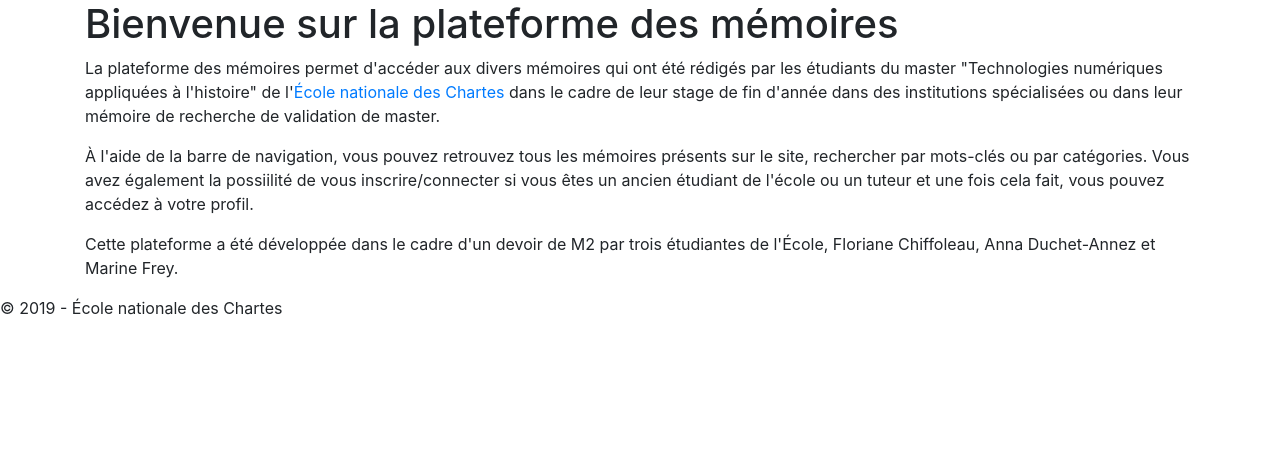
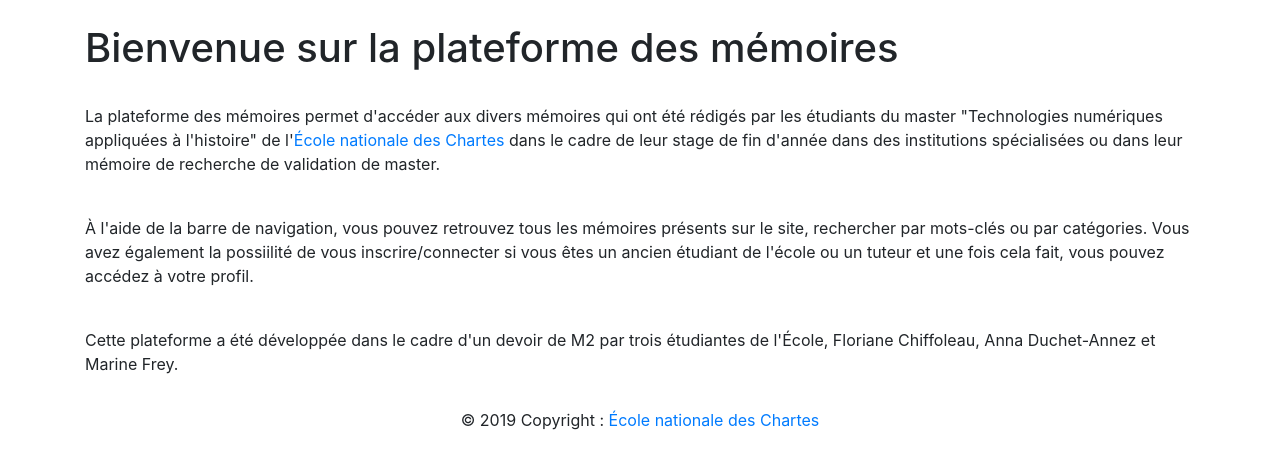
Before and after one commit to Chartes-TNAH/aramis, a Flask app: page / in a window 1280 px wide. Shown: the part 92-561 px from the top of the page. Run offline with Flask 2, Linux system fonts and the light colour scheme; some libraries are stand-ins or nearby versions.

Commit message:
Modifications visuelles

```diff
--- a/app/templates/conteneur.html
+++ b/app/templates/conteneur.html
@@ -40,8 +40,10 @@
     <div class="container">
     	{% block corps %}{% endblock %}
     </div>
-<footer>
-	<p>© 2019 - École nationale des Chartes</p>
+<footer class="page-footer">
+	<div class="footer-copyright text-center py-3">© 2019 Copyright :
+    <a href="http://www.chartes.psl.eu"> École nationale des Chartes</a>
+  </div>
 </footer>
 </body>
 </html>
--- a/app/templates/pages/accueil.html
+++ b/app/templates/pages/accueil.html
@@ -2,14 +2,17 @@
 
 {% block corps %}
 
+
 <div class="row">
 	<div class="col">
+        <br>
 		<h1>Bienvenue sur la plateforme des mémoires</h1>
+        <br>
 		<p>La plateforme des mémoires permet d'accéder aux divers mémoires qui ont été rédigés par les étudiants du master "Technologies numériques appliquées à l'histoire" de l'<a href="http://www.chartes.psl.eu">École nationale des Chartes</a> dans le cadre de leur stage de fin d'année dans des institutions spécialisées ou dans leur mémoire de recherche de validation de master.</p>
-		<p>À l'aide de la barre de navigation, vous pouvez retrouvez tous les mémoires présents sur le site, rechercher par mots-clés ou par catégories. Vous avez également la possiilité de vous inscrire/connecter si vous êtes un ancien étudiant de l'école ou un tuteur et une fois cela fait, vous pouvez accédez à votre profil.</p>
-		<p>Cette plateforme a été développée dans le cadre d'un devoir de M2 par trois étudiantes de l'École, Floriane Chiffoleau, Anna Duchet-Annez et Marine Frey.</p>
+		<br>
+        <p>À l'aide de la barre de navigation, vous pouvez retrouvez tous les mémoires présents sur le site, rechercher par mots-clés ou par catégories. Vous avez également la possiilité de vous inscrire/connecter si vous êtes un ancien étudiant de l'école ou un tuteur et une fois cela fait, vous pouvez accédez à votre profil.</p>
+		<br>
+        <p>Cette plateforme a été développée dans le cadre d'un devoir de M2 par trois étudiantes de l'École, Floriane Chiffoleau, Anna Duchet-Annez et Marine Frey.</p>
 	</div>
 </div>
-
-
 {% endblock %}
```
